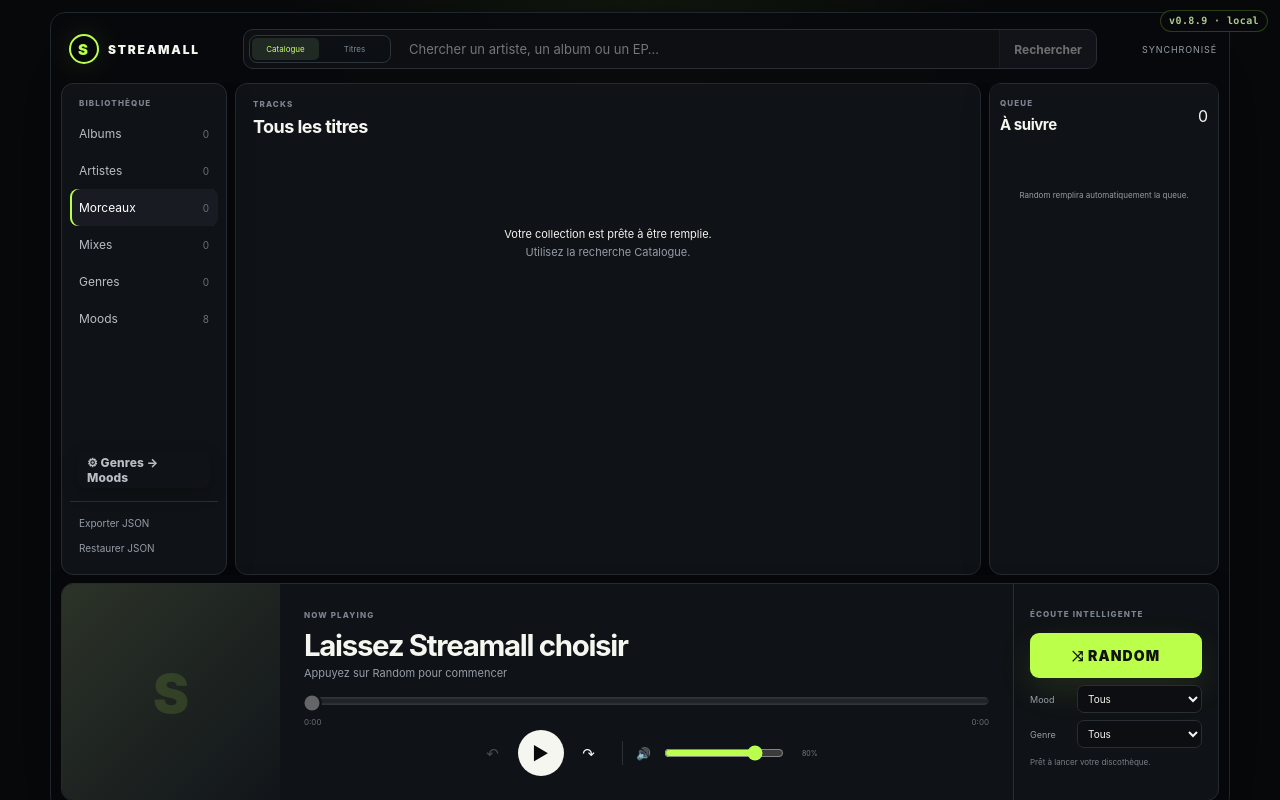
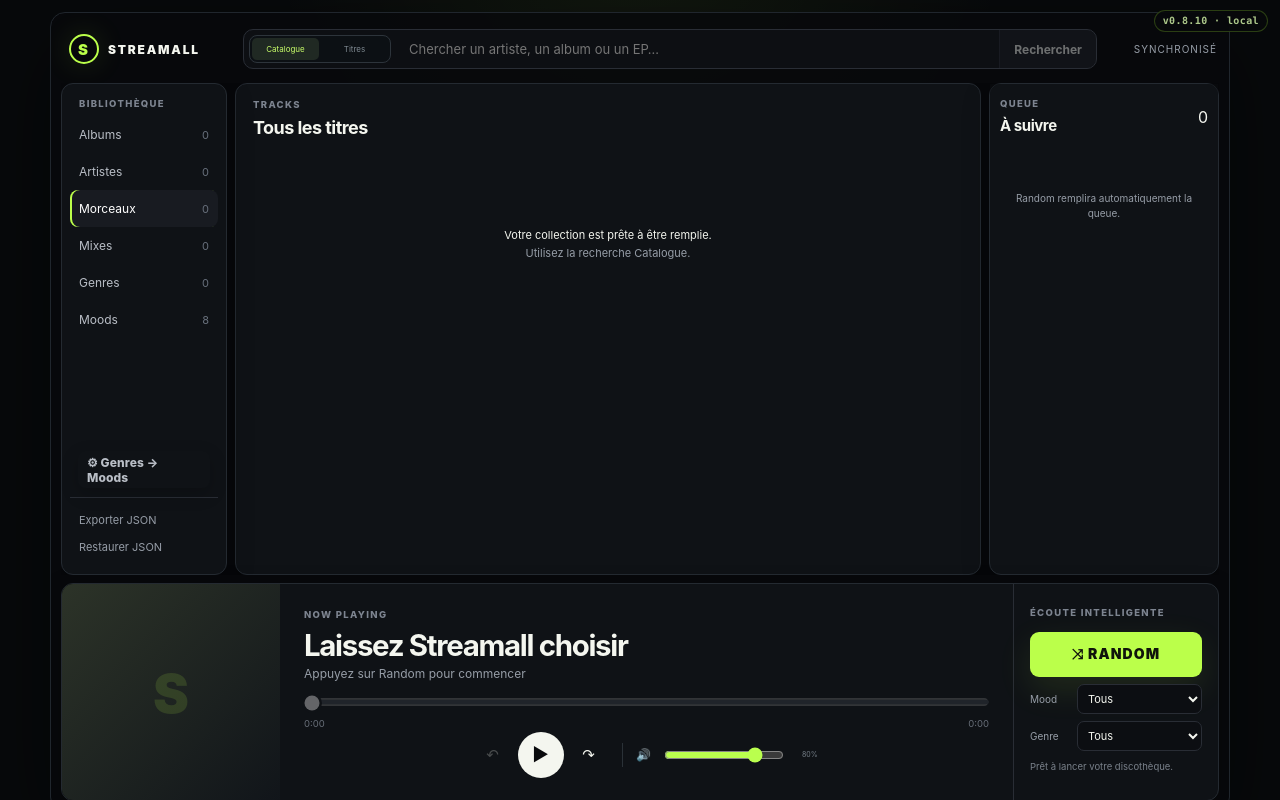
Before and after one commit to Soundprofile59/streamall, a Next.js app: page / in a window 1280 px wide. Built offline with nearby package versions, Linux system fonts and the light colour scheme.

Commit message:
chore: load v0.8.10 typography pass

```diff
--- a/src/app/layout.tsx
+++ b/src/app/layout.tsx
@@ -22,9 +22,10 @@ import "./v082-layout.css";
 import "./v083-mood-matrix.css";
 import "./v084-album-delete.css";
 import "./v089-player-ux.css";
+import "./v0810-typography.css";
 import "./build-badge.css";
 
-const APP_VERSION = "0.8.9";
+const APP_VERSION = "0.8.10";
 
 export const metadata: Metadata = {
   title: "Streamall",
```
